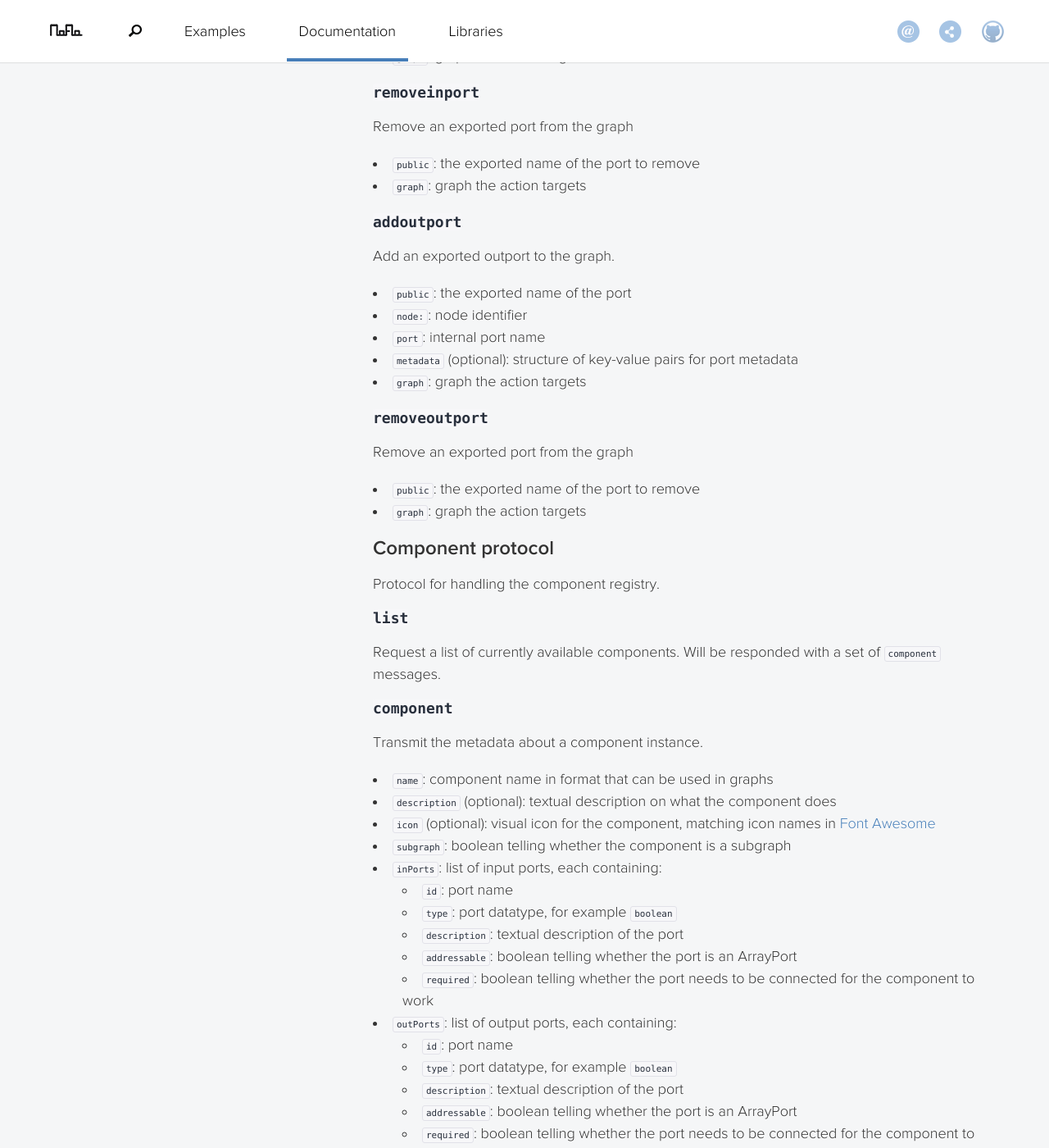
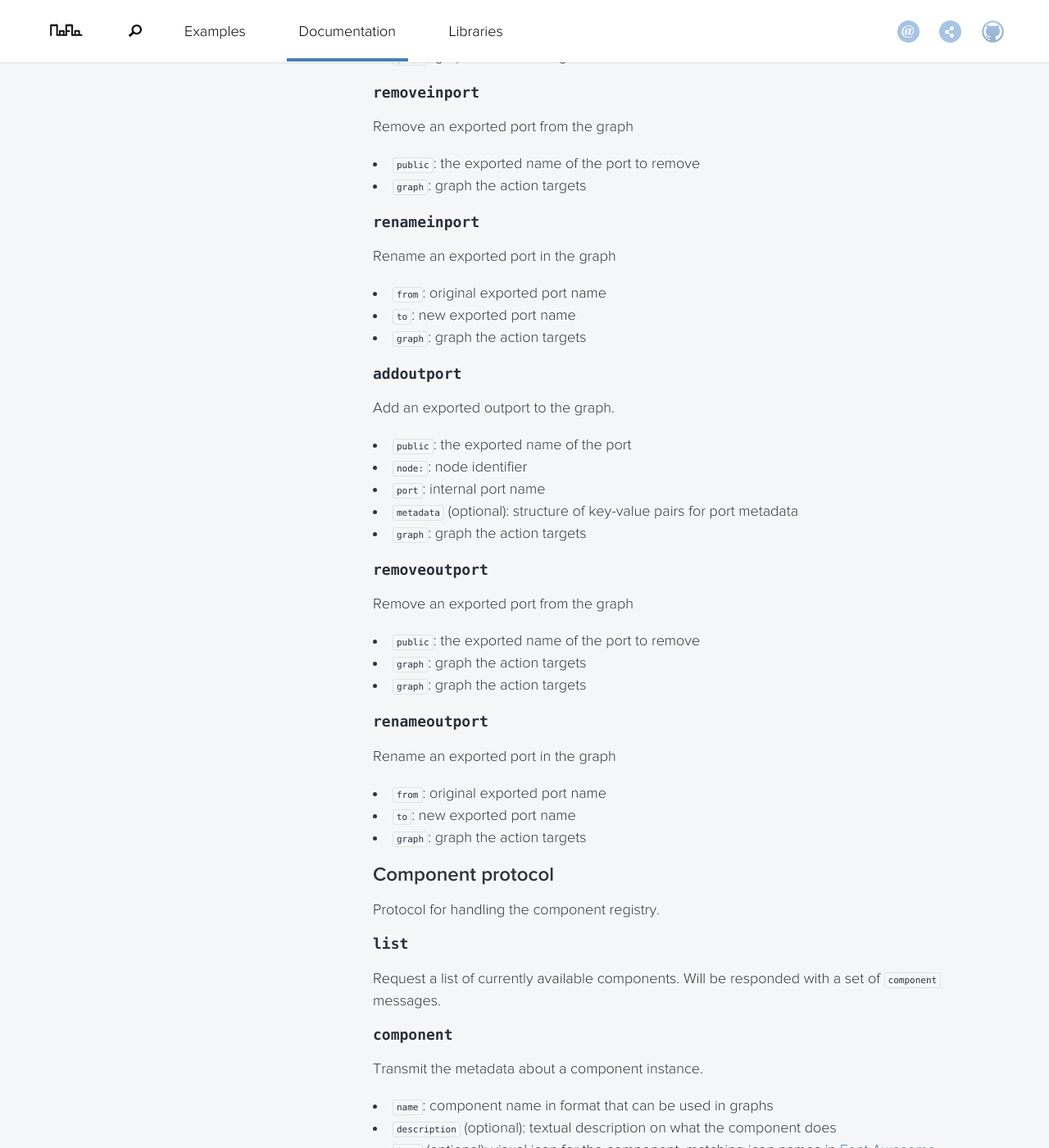
Before and after one commit to noflo/noflo.github.io, a Jekyll site: the page built from documentation/_posts/2013-07-09-protocol.md, in a window 1280 px wide and 1400 px high, scrolled down 5660 px. Shown: the whole window at 82% size. Built offline with Jekyll 4.4.1, drawn with Linux system fonts in a browser that asks for light colours; nearby versions of some CDN libraries; Markdown is read by kramdown in place of the engine named in the settings.

Commit message:
Exported port renaming support

```diff
--- a/documentation/_posts/2013-07-09-protocol.md
+++ b/documentation/_posts/2013-07-09-protocol.md
@@ -200,6 +200,14 @@ Remove an exported port from the graph
 * `public`: the exported name of the port to remove
 * `graph`: graph the action targets
 
+### `renameinport`
+
+Rename an exported port in the graph
+
+* `from`: original exported port name
+* `to`: new exported port name
+* `graph`: graph the action targets
+
 ### `addoutport`
 
 Add an exported outport to the graph.
@@ -215,6 +223,15 @@ Add an exported outport to the graph.
 Remove an exported port from the graph
 
 * `public`: the exported name of the port to remove
+* `graph`: graph the action targets
+* `graph`: graph the action targets
+
+### `renameoutport`
+
+Rename an exported port in the graph
+
+* `from`: original exported port name
+* `to`: new exported port name
 * `graph`: graph the action targets
 
 <a id="component"></a>
```
